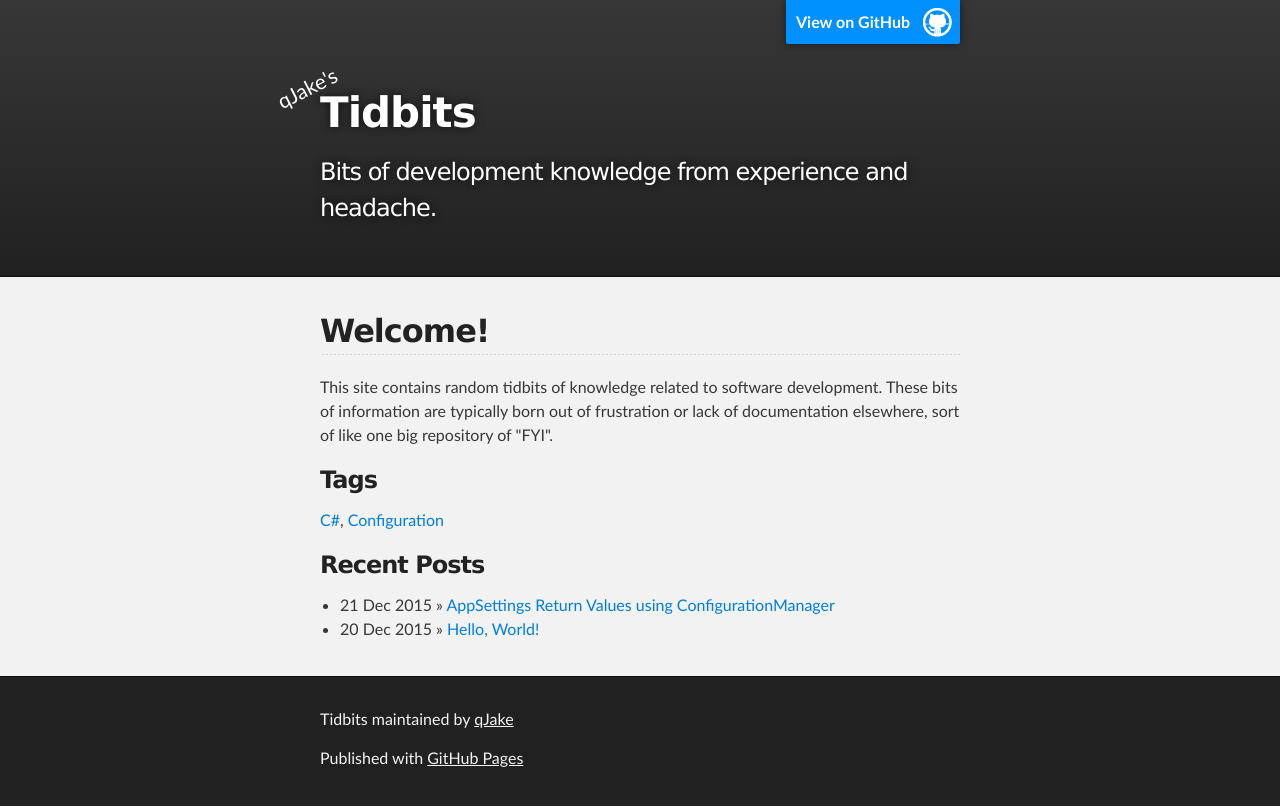
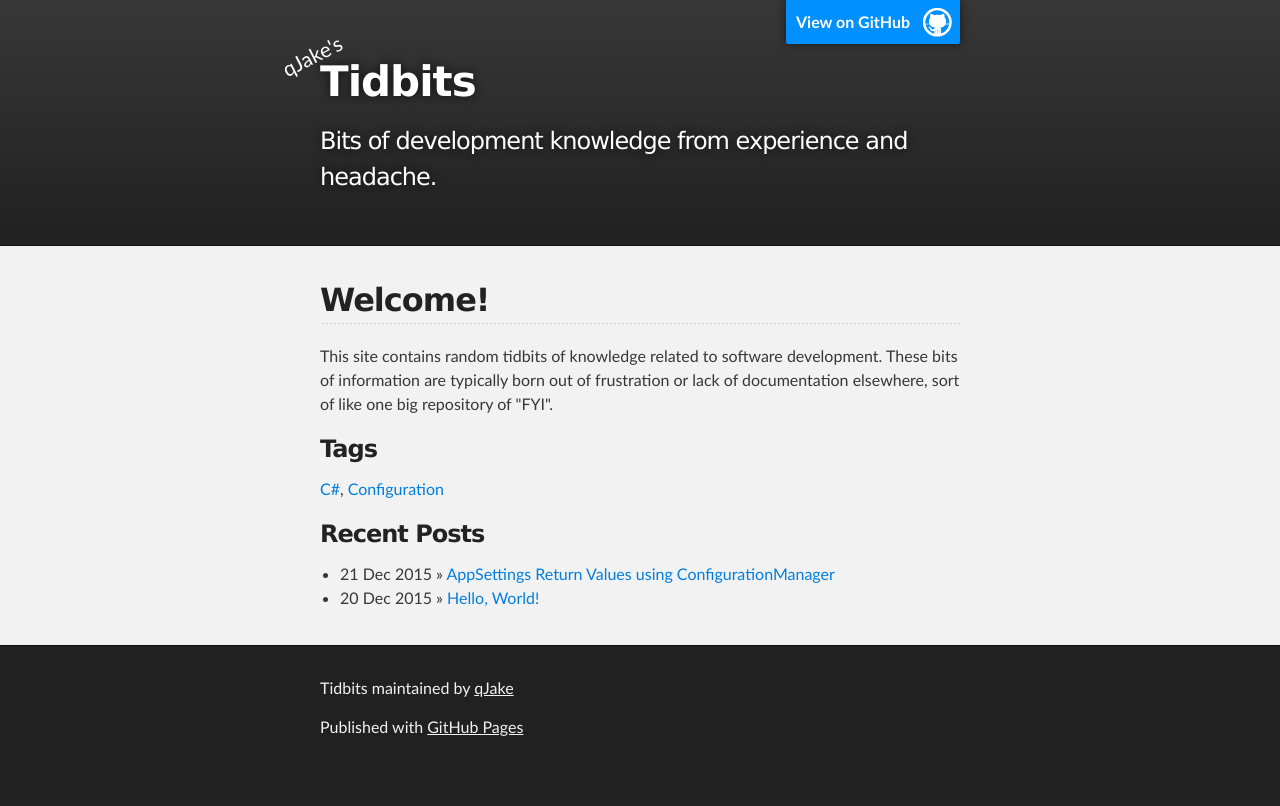
Before and after one commit to qJake/tidbits, a Jekyll site: the page built from index.html, in a window 1280 px wide. Shown: the top 806 px of the page. Built offline with Jekyll 4.4.1, drawn with Linux system fonts in a browser that asks for light colours; nearby versions of some CDN libraries; Markdown is read by kramdown in place of the engine named in the settings.

Commit message:
Update stylesheet.css

```diff
--- a/css/stylesheet.css
+++ b/css/stylesheet.css
@@ -450,10 +450,11 @@ article h6
 
 .tilted-banner
 {
-    color: white;
-    font-size: 1.3em;
-    display: inline-block;
-    transform: translate(-45px, 22px) rotate(-27deg);
+  color: white;
+  font-size: 1.3em;
+  display: inline-block;
+  transform: translate(-40px, -10px) rotate(-27deg);
+  position: absolute;
 }
 
 .tilted-banner a
```
